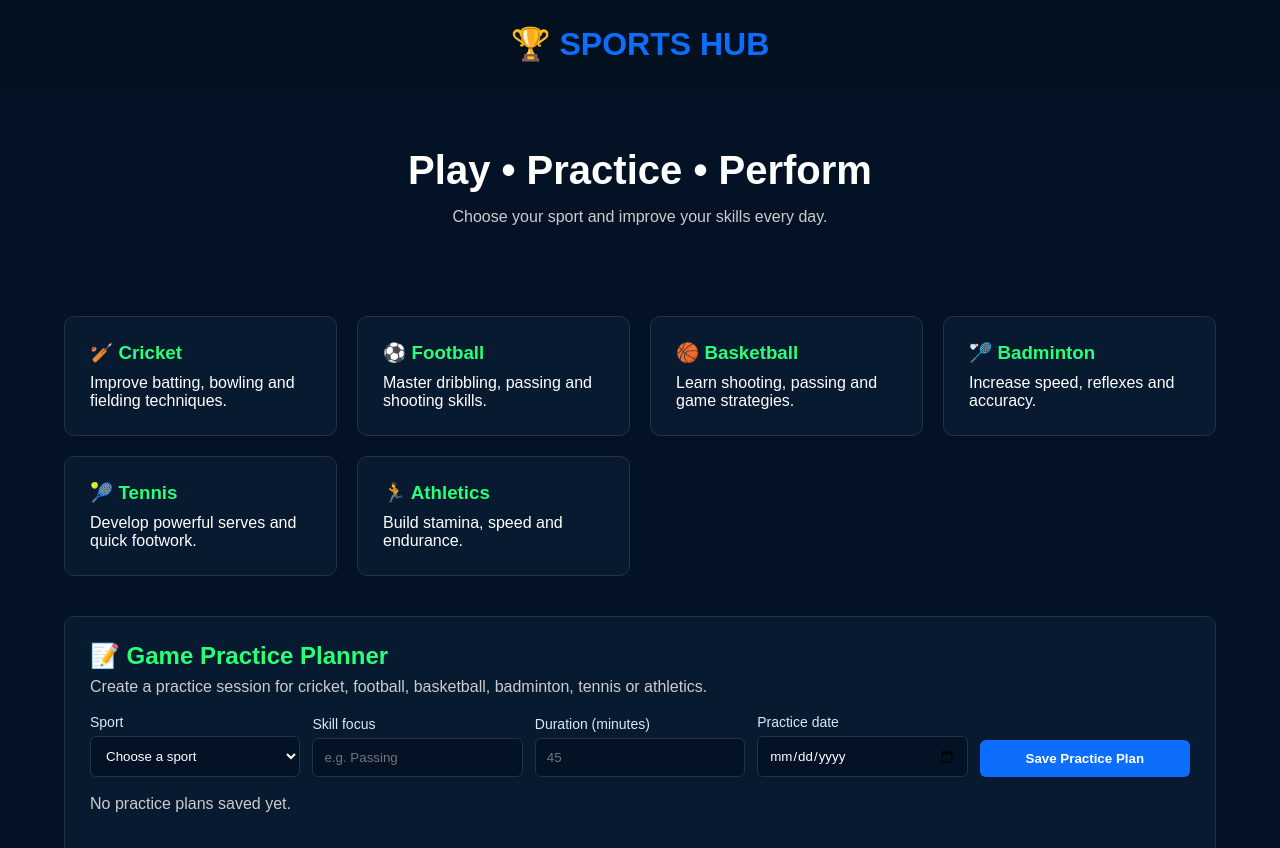
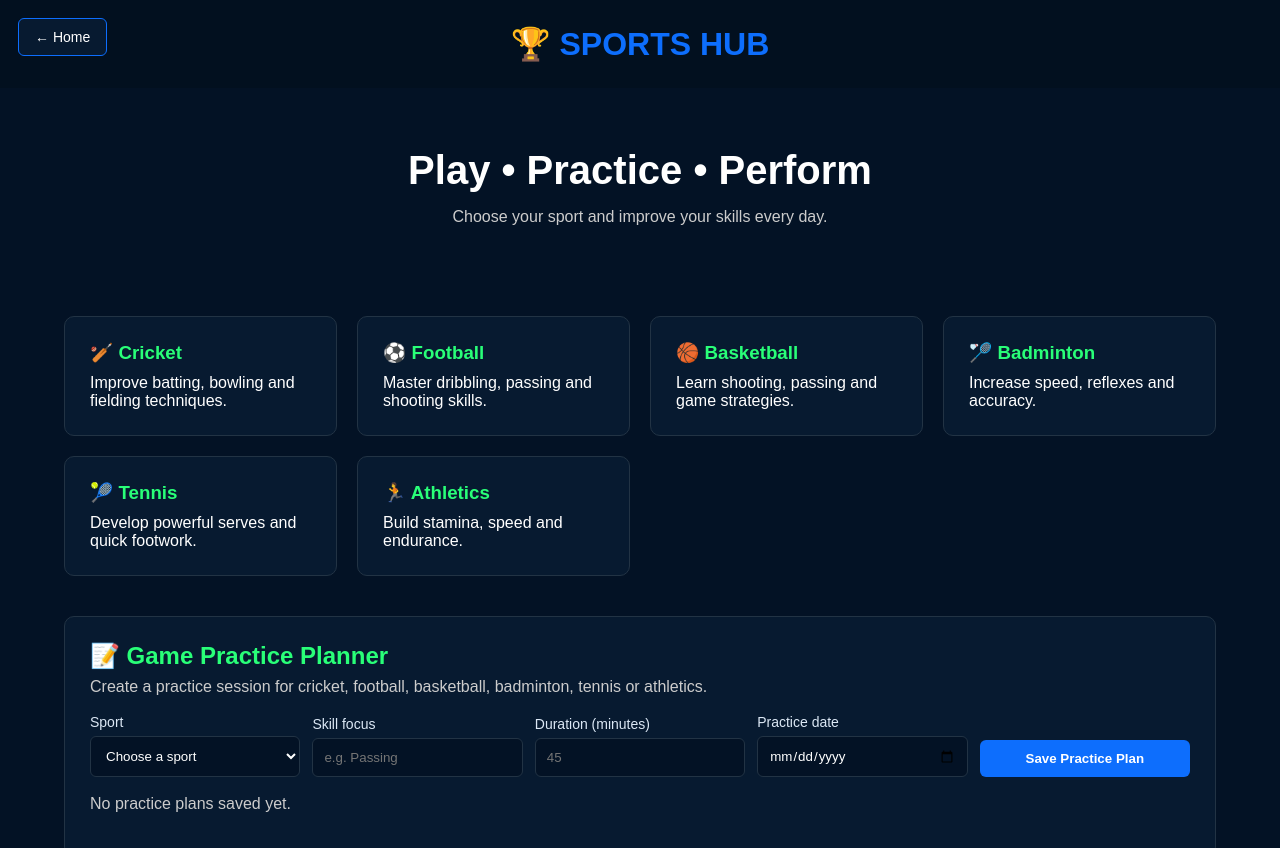
Before and after one commit to Shivam-Sharma2009/project-fitness, a website: page sports.html in a window 1280 px wide. Shown: the top 848 px of the page. Drawn offline with Linux system fonts and the light colour scheme.

Commit message:
Add home button to Sports Hub

```diff
--- a/sports.html
+++ b/sports.html
@@ -25,6 +25,24 @@
 body{
     background:#031225;
     color:white;
+}
+
+.home-button{
+    position:fixed;
+    top:18px;
+    left:18px;
+    z-index:10;
+    background:#071a30;
+    color:white;
+    border:1px solid #0d6efd;
+    border-radius:6px;
+    padding:10px 16px;
+    text-decoration:none;
+    font-size:14px;
+}
+
+.home-button:hover{
+    background:#0d6efd;
 }
 
 header{
@@ -213,6 +231,8 @@
 
 <body>
 
+<a href="home.html" class="home-button">← Home</a>
+
 <header>
     <h1>🏆 SPORTS HUB</h1>
 </header>
```
